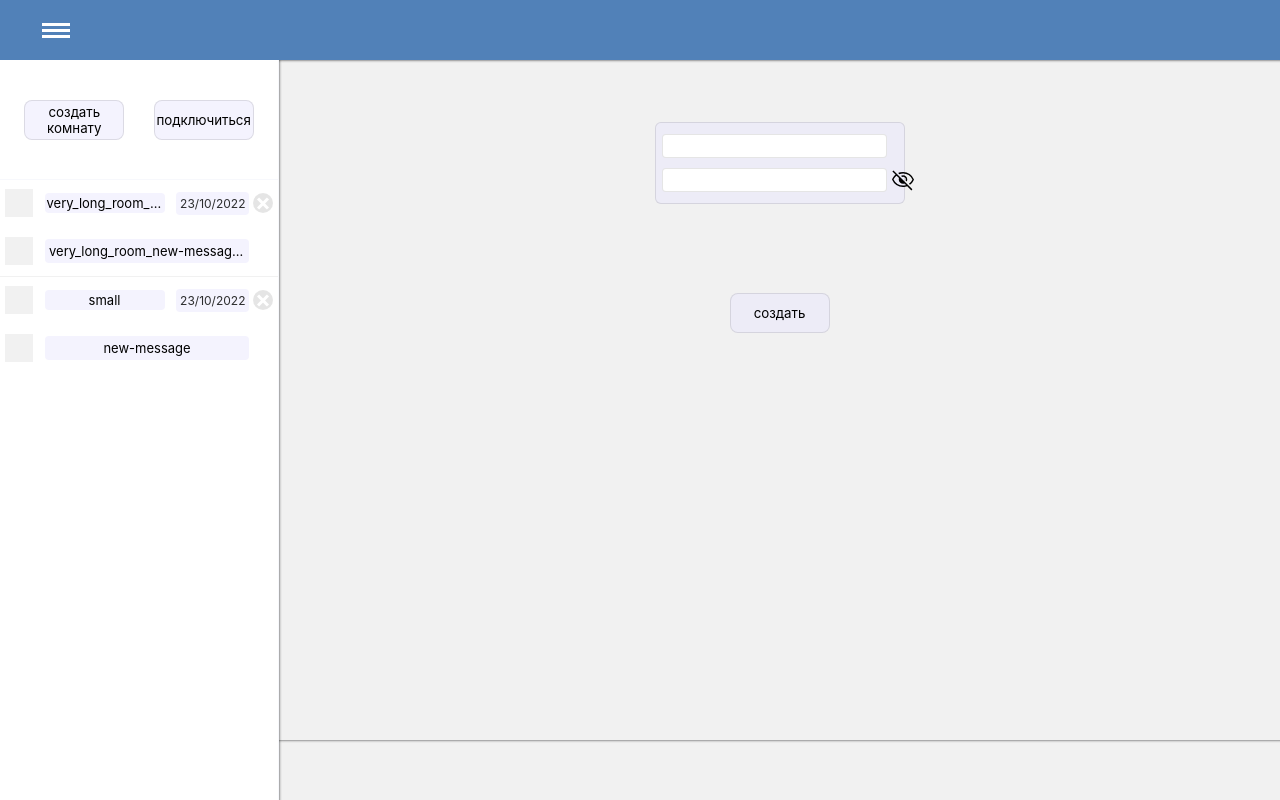
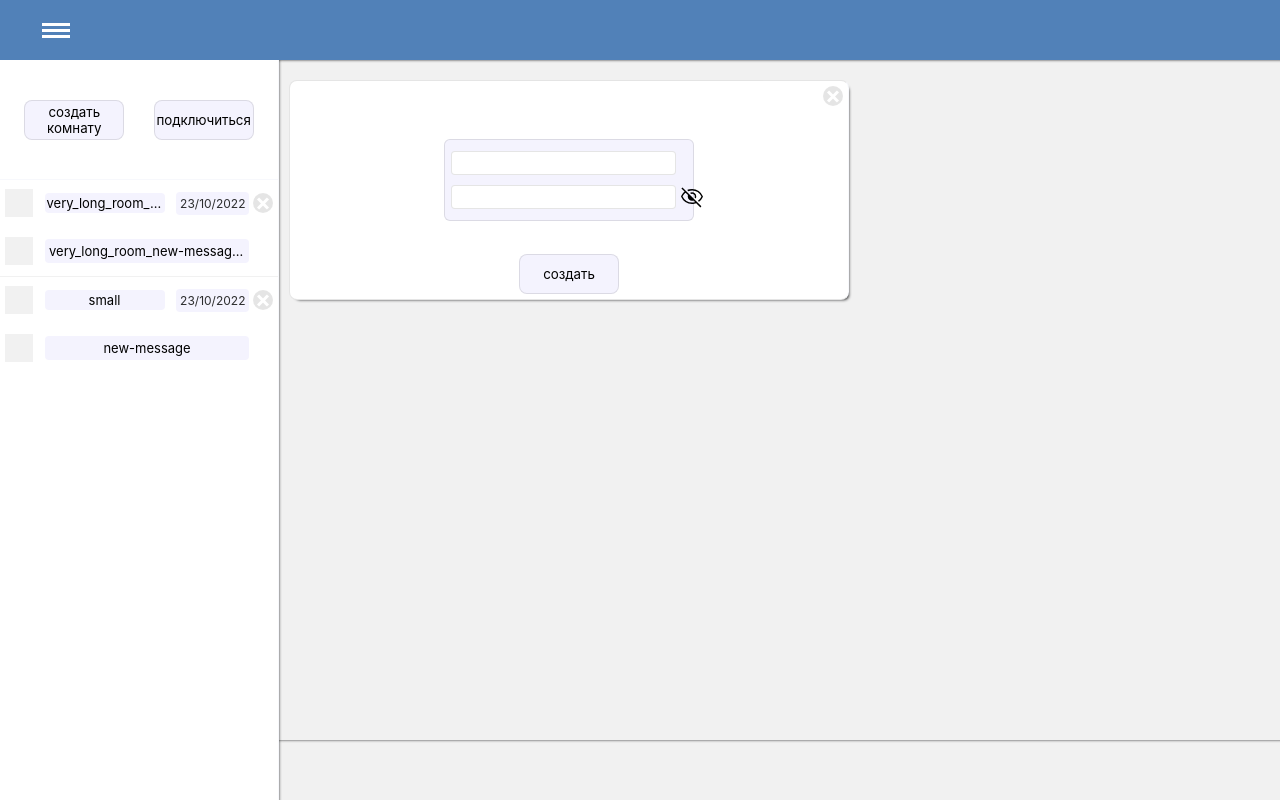
Before and after one commit to Cthulhu-tech/yomran, a React (Create React App) app in the folder ui/: page / in a window 1280 px wide. Both pictures are taken after a click on the button "создать комнату". Built offline with nearby package versions, Linux system fonts and the light colour scheme.

Commit message:
create logic update

```diff
--- a/ui/src/components/create/create.scss
+++ b/ui/src/components/create/create.scss
@@ -1,9 +1,24 @@
+@import '../../style/colors.scss';
+
 .form-container {
     display: flex;
-    margin: 20px auto;
-    min-height: 300px;
+    margin: 20px 10px;
+    min-height: 220px;
+    border-radius: 8px;
     align-items: center;
     flex-direction: column;
-    justify-content: space-around;
-    width: clamp(278px, 100%, 560px);
+    background-color: $white;
+    justify-content: space-between;
+    border: 1px solid $blackOpacity;
+    width: clamp(100px, calc(100% - 20px), 560px);
+    @media (max-width: 760px) {
+        border: 0px;
+    }
 }
+
+.close-wrapper {
+    width: 100%;
+    padding: 5px;
+    display: flex;
+    justify-content: flex-end;
+}
--- a/ui/src/components/create/create.tsx
+++ b/ui/src/components/create/create.tsx
@@ -1,16 +1,33 @@
+import { changeVisibleCreate } from '../../redux/store/create'
 import { InputPassword } from '../input/inputPassword'
+import { useWindow } from '../../hook/useWindow'
+import { useDispatch } from 'react-redux'
 import { Input } from '../input/input'
 import './create.scss'
 
 export const Create = () => {
 
+    const wide = useWindow(760)
+    const dispatch = useDispatch()
     const handlerSubmit = (event: React.FormEvent<HTMLFormElement>) => event?.preventDefault()
 
-    return  <form onSubmit={handlerSubmit} className="form-container">
+    const closeRoom = () => {
+        dispatch(changeVisibleCreate({
+            open: false,
+            callback: () => {}
+        }))
+    }
+
+    return  <form onSubmit={handlerSubmit} className={wide ? "form-container shadow_right" : "form-container"}>
+            <div className='close-wrapper'>
+                <div className='close-button animation-background_medium' onClick={closeRoom}>
+                    <div className='burger-container__button open'></div>
+                </div>
+            </div>
         <div className='input-container input-flex'>
             <Input />
             <InputPassword/>
         </div>
-        <input className='button-create' type="submit" value={'cоздать'}/>
+        <input className='button-create' type="submit" value="создать"/>
     </form>
 }
```
